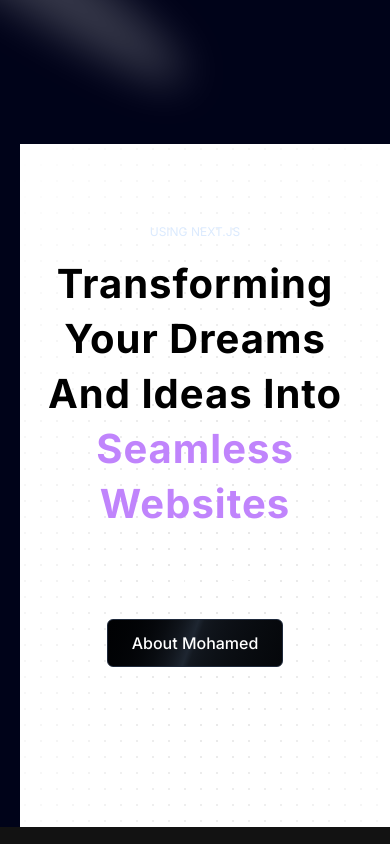
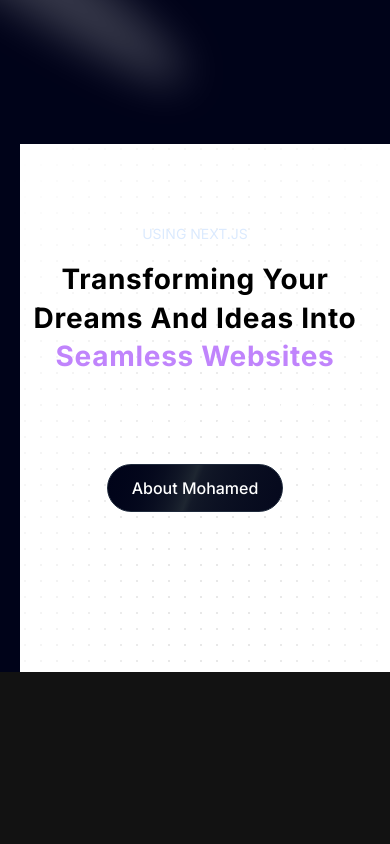
Before and after one commit to gamy2/portfolio, a Next.js app: page / in a window 390 px wide. Built offline with nearby package versions, Linux system fonts and the light colour scheme.

Commit message:
changing the button to be stadium border

```diff
--- a/components/hero.tsx
+++ b/components/hero.tsx
@@ -12,11 +12,11 @@ const Hero = () => {
       <DotBackgroundDemo />
       <div className="flex justify-center relative my-20 z-10">
         <div className="max-w-[89vw] md:max-w-2xl lg:max-w-[60vw] flex flex-col items-center justify-center">
-          <h2 className="text-blue-100 uppercase text-xs text-center max-w-80">
+          <h2 className="text-blue-100 uppercase text-sm text-center max-w-80 ">
             Using Next.js
           </h2>
           <TextGenerateEffect
-            className="text-center text-[40px] md:text-5xl lg:text-6xl capitalize"
+            className="text-center text-[28px] md:text-5xl lg:text-6xl capitalize"
             words="transforming your dreams and ideas into Seamless websites"
             ind={5}
           />
--- a/components/ui/magic_button.tsx
+++ b/components/ui/magic_button.tsx
@@ -14,8 +14,7 @@ const MagicButton = ({
   otherClasses?: string;
 }) => {
   return (
-    // Button code
-    <button className="inline-flex h-12 animate-shimmer items-center justify-center rounded-md border border-slate-800 bg-[linear-gradient(110deg,#000103,45%,#1e2631,55%,#000103)] bg-[length:200%_100%] px-6 font-medium text-white transition-colors focus:outline-none focus:ring-2 focus:ring-slate-400 focus:ring-offset-2 focus:ring-offset-slate-50">
+    <button className="inline-flex h-12 animate-shimmer items-center justify-center rounded-full border border-slate-800 bg-[linear-gradient(110deg,#000319,45%,#1e2631,55%,#000319)] bg-[length:200%_100%] px-6 font-medium text-white transition-colors focus:outline-none focus:ring-2 focus:ring-slate-400 focus:ring-offset-2 focus:ring-offset-slate-50">
       {text ? text : " default button"}
     </button>
 
```
